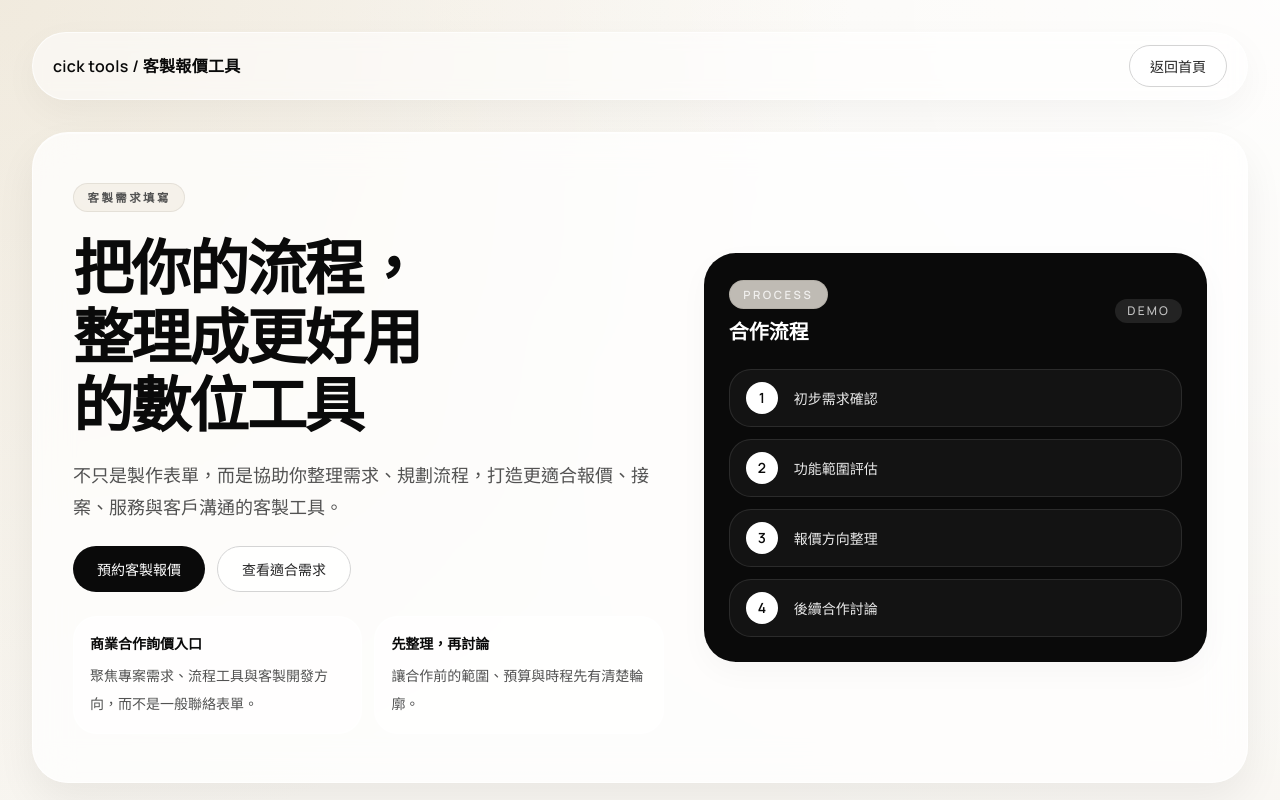
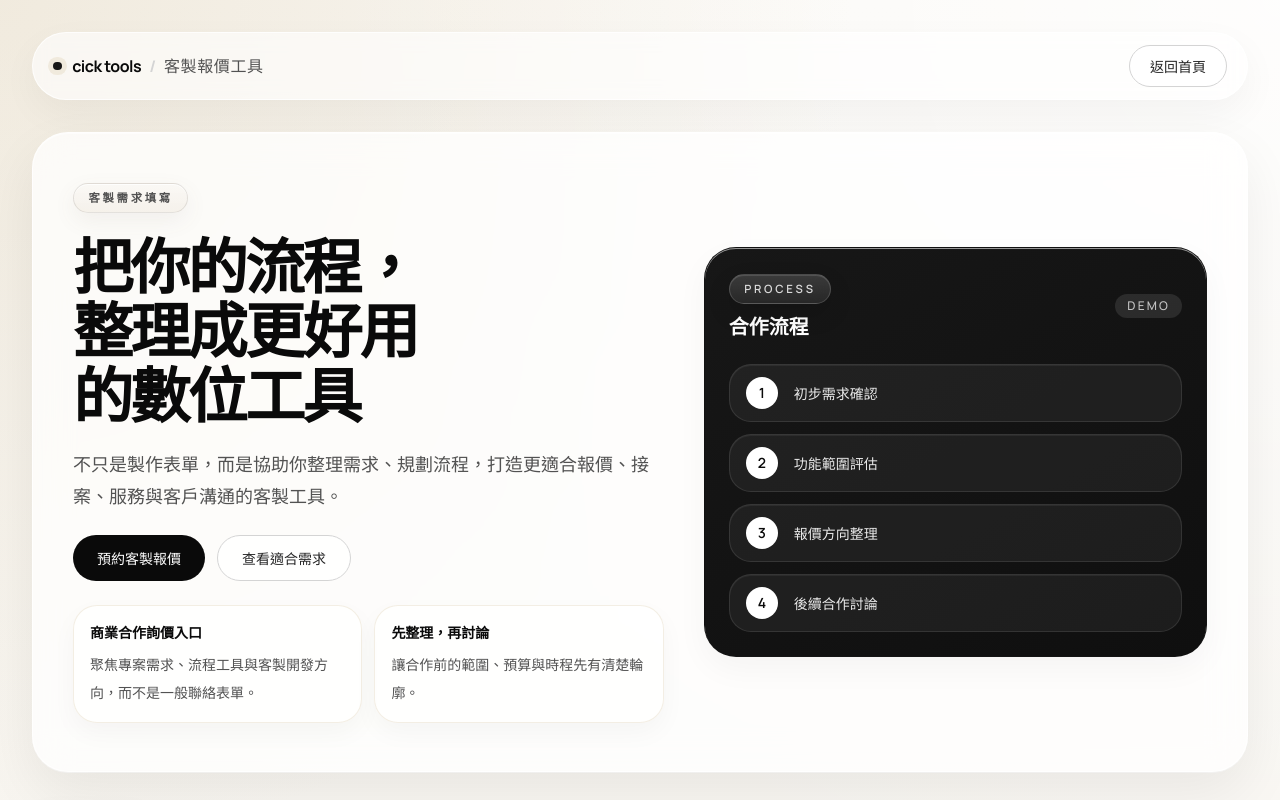
Before and after one commit to CiCK-IT/custom-quotation-tool, a Next.js app: page /inquiry in a window 1280 px wide. Shown: the top 800 px of the page. Built offline with nearby package versions, Linux system fonts and the light colour scheme.

Commit message:
Polish cick tools visual identity

```diff
--- a/app/globals.css
+++ b/app/globals.css
@@ -64,9 +64,15 @@ button {
     "Songti TC",
     serif;
   font-weight: 600;
-  line-height: 1.14;
-  letter-spacing: -0.035em;
+  line-height: 1.08;
+  letter-spacing: -0.045em;
   text-wrap: balance;
+}
+
+.hero-title {
+  max-width: 10.5ch;
+  line-height: 1.08;
+  letter-spacing: -0.045em;
 }
 
 .font-ui {
@@ -84,15 +90,18 @@ button {
   background: var(--panel);
   backdrop-filter: blur(18px);
   -webkit-backdrop-filter: blur(18px);
-  border: 1px solid rgba(255, 255, 255, 0.7);
+  border: 1px solid rgba(255, 255, 255, 0.76);
   box-shadow:
-    0 18px 40px rgba(17, 17, 17, 0.06),
+    0 22px 55px rgba(17, 17, 17, 0.065),
+    0 1px 0 rgba(255, 255, 255, 0.72),
     inset 0 1px 0 rgba(255, 255, 255, 0.55);
 }
 
 .soft-ring {
-  border: 1px solid var(--line);
-  box-shadow: 0 10px 30px rgba(17, 17, 17, 0.03);
+  border: 1px solid rgba(17, 17, 17, 0.075);
+  box-shadow:
+    0 12px 32px rgba(17, 17, 17, 0.04),
+    inset 0 1px 0 rgba(255, 255, 255, 0.55);
 }
 
 .field {
@@ -136,9 +145,9 @@ button {
   align-items: center;
   gap: 0.5rem;
   border-radius: 999px;
-  border: 1px solid rgba(109, 102, 94, 0.12);
-  background: rgba(242, 237, 229, 0.78);
-  padding: 0.5rem 0.85rem;
+  border: 1px solid rgba(109, 102, 94, 0.16);
+  background: linear-gradient(180deg, rgba(250, 248, 244, 0.88), rgba(242, 237, 229, 0.78));
+  padding: 0.52rem 0.9rem;
   font-family:
     var(--font-manrope),
     var(--font-noto-sans-tc),
@@ -148,10 +157,50 @@ button {
   font-size: 0.71rem;
   font-weight: 600;
   line-height: 1;
-  letter-spacing: 0.22em;
+  letter-spacing: 0.24em;
   text-transform: uppercase;
+  box-shadow:
+    0 8px 22px rgba(109, 102, 94, 0.08),
+    inset 0 1px 0 rgba(255, 255, 255, 0.76);
   backdrop-filter: blur(10px);
   -webkit-backdrop-filter: blur(10px);
+}
+
+.eyebrow-dark {
+  border-color: rgba(255, 255, 255, 0.16);
+  background: linear-gradient(180deg, rgba(255, 255, 255, 0.16), rgba(255, 255, 255, 0.08));
+  color: rgba(255, 255, 255, 0.82);
+  box-shadow:
+    0 10px 24px rgba(0, 0, 0, 0.14),
+    inset 0 1px 0 rgba(255, 255, 255, 0.12);
+}
+
+.brand-mark {
+  display: inline-flex;
+  align-items: center;
+  gap: 0.65rem;
+  font-family:
+    var(--font-manrope),
+    var(--font-noto-sans-tc),
+    "PingFang TC",
+    "Microsoft JhengHei",
+    sans-serif;
+  font-weight: 700;
+  letter-spacing: -0.02em;
+}
+
+.brand-dot {
+  width: 0.55rem;
+  height: 0.55rem;
+  border-radius: 999px;
+  background: #171717;
+  box-shadow: 0 0 0 5px rgba(216, 199, 165, 0.28);
+}
+
+.brand-footer-panel {
+  background:
+    linear-gradient(135deg, rgba(255, 255, 255, 0.88), rgba(242, 237, 229, 0.78)),
+    var(--panel);
 }
 
 .fade-up {
--- a/app/inquiry/page.tsx
+++ b/app/inquiry/page.tsx
@@ -135,7 +135,7 @@ export default function InquiryPage() {
               </div>
 
               <div className="space-y-4">
-                <h1 className="font-display max-w-[10.5ch] text-4xl text-neutral-950 sm:max-w-[11.5ch] sm:text-5xl lg:max-w-[12ch] lg:text-6xl">
+                <h1 className="font-display hero-title text-4xl text-neutral-950 sm:text-5xl lg:text-6xl">
                   把你的流程，整理成更好用的數位工具
                 </h1>
                 <p className="max-w-2xl text-base leading-8 text-neutral-600 sm:text-lg sm:leading-8">
@@ -159,13 +159,13 @@ export default function InquiryPage() {
               </div>
 
               <div className="grid max-w-2xl gap-3 sm:grid-cols-2">
-                <div className="rounded-[24px] border border-white/80 bg-white/65 p-4">
+                <div className="rounded-[24px] border border-[#d8c7a5]/30 bg-white/72 p-4 shadow-[0_10px_26px_rgba(17,17,17,0.035)]">
                   <p className="text-sm font-semibold text-neutral-950">商業合作詢價入口</p>
                   <p className="mt-2 text-sm leading-7 text-neutral-600">
                     聚焦專案需求、流程工具與客製開發方向，而不是一般聯絡表單。
                   </p>
                 </div>
-                <div className="rounded-[24px] border border-white/80 bg-white/65 p-4">
+                <div className="rounded-[24px] border border-[#d8c7a5]/30 bg-white/72 p-4 shadow-[0_10px_26px_rgba(17,17,17,0.035)]">
                   <p className="text-sm font-semibold text-neutral-950">先整理，再討論</p>
                   <p className="mt-2 text-sm leading-7 text-neutral-600">
                     讓合作前的範圍、預算與時程先有清楚輪廓。
@@ -174,10 +174,10 @@ export default function InquiryPage() {
               </div>
             </div>
 
-            <aside className="soft-ring rounded-[32px] bg-neutral-950 p-5 text-white shadow-[0_24px_70px_rgba(17,17,17,0.2)] sm:p-6">
+            <aside className="soft-ring rounded-[32px] border-white/10 bg-[linear-gradient(150deg,#171717_0%,#0f0f0f_100%)] p-5 text-white shadow-[0_30px_80px_rgba(17,17,17,0.26)] sm:p-6">
               <div className="mb-6 flex items-center justify-between gap-4">
                 <div>
-                  <p className="eyebrow border-white/14 bg-white/12 text-white/78">Process</p>
+                  <p className="eyebrow eyebrow-dark">Process</p>
                   <p className="mt-2 text-xl font-semibold">合作流程</p>
                 </div>
                 <span className="font-ui rounded-full bg-white/10 px-3 py-1 text-xs font-medium tracking-[0.18em] text-white/72 uppercase">
@@ -188,7 +188,7 @@ export default function InquiryPage() {
                 {processSteps.map((step, index) => (
                   <div
                     key={step}
-                    className="flex items-center gap-4 rounded-[22px] border border-white/10 bg-white/[0.04] px-4 py-3"
+                    className="flex items-center gap-4 rounded-[22px] border border-white/10 bg-white/[0.055] px-4 py-3 shadow-[inset_0_1px_0_rgba(255,255,255,0.06)]"
                   >
                     <span className="font-ui flex h-8 w-8 shrink-0 items-center justify-center rounded-full bg-white text-sm font-semibold text-neutral-950">
                       {index + 1}
@@ -218,7 +218,7 @@ export default function InquiryPage() {
             {suitableNeeds.map((need, index) => (
               <article
                 key={need.title}
-                className="soft-ring rounded-[28px] border border-white/80 bg-white/70 p-5 transition hover:-translate-y-0.5 hover:bg-white/85 hover:shadow-[0_16px_40px_rgba(17,17,17,0.06)]"
+                className="soft-ring rounded-[28px] border border-[#d8c7a5]/28 bg-white/74 p-5 transition hover:-translate-y-0.5 hover:bg-white/88 hover:shadow-[0_18px_44px_rgba(17,17,17,0.07)]"
               >
                 <div className="mb-5 flex h-10 w-10 items-center justify-center rounded-full bg-[#f2ede5] text-sm font-semibold text-neutral-950">
                   {index + 1}
@@ -380,7 +380,7 @@ export default function InquiryPage() {
                 ].map(([label, value]) => (
                   <div
                     key={label}
-                    className="rounded-[22px] border border-white/80 bg-white/70 px-4 py-3"
+                    className="rounded-[22px] border border-[#d8c7a5]/25 bg-white/74 px-4 py-3 shadow-[0_10px_24px_rgba(17,17,17,0.03)]"
                   >
                     <p className="font-ui text-xs font-medium tracking-[0.12em] text-neutral-500">{label}</p>
                     <p className="mt-1 text-sm font-semibold text-neutral-950">{value}</p>
@@ -389,20 +389,20 @@ export default function InquiryPage() {
               </div>
             </div>
 
-            <div className="soft-ring rounded-[30px] bg-[#171717] p-6 text-white shadow-[0_18px_45px_rgba(17,17,17,0.14)]">
+            <div className="soft-ring rounded-[30px] border-white/10 bg-[linear-gradient(150deg,#171717_0%,#0f0f0f_100%)] p-6 text-white shadow-[0_22px_55px_rgba(17,17,17,0.2)]">
               <p className="text-lg font-semibold">不知道怎麼描述需求也沒關係</p>
               <p className="mt-4 text-sm leading-7 text-white/70">
                 你可以先簡單描述目前遇到的流程問題，例如報價太慢、資料分散、客戶填寫不完整，後續再一起整理成適合製作的工具方向。
               </p>
             </div>
 
-            <div className="soft-ring rounded-[30px] bg-white/70 p-6">
+            <div className="soft-ring rounded-[30px] border-[#d8c7a5]/28 bg-white/74 p-6">
               <p className="text-lg font-semibold text-neutral-950">適合討論的內容</p>
               <div className="mt-4 space-y-3">
                 {inquiryFitNotes.map((note) => (
                   <p
                     key={note}
-                    className="rounded-[20px] border border-white/80 bg-white/65 px-4 py-3 text-sm leading-7 text-neutral-600"
+                    className="rounded-[20px] border border-[#d8c7a5]/22 bg-white/72 px-4 py-3 text-sm leading-7 text-neutral-600"
                   >
                     {note}
                   </p>
@@ -429,7 +429,7 @@ export default function InquiryPage() {
             {cickReasons.map((reason) => (
               <article
                 key={reason.title}
-                className="soft-ring rounded-[28px] border border-white/80 bg-white/70 p-6"
+                className="soft-ring rounded-[28px] border border-[#d8c7a5]/28 bg-white/74 p-6"
               >
                 <p className="text-lg font-semibold text-neutral-950">{reason.title}</p>
                 <p className="mt-3 text-sm leading-7 text-neutral-600">{reason.description}</p>
--- a/components/brand-footer.jsx
+++ b/components/brand-footer.jsx
@@ -1,17 +1,19 @@
 export default function BrandFooter() {
   return (
-    <footer className="glass-panel rounded-[32px] px-6 py-6 sm:px-8">
-      <div className="flex flex-col gap-5 md:flex-row md:items-end md:justify-between">
-        <div className="max-w-3xl">
+    <footer className="glass-panel brand-footer-panel overflow-hidden rounded-[34px] px-6 py-7 sm:px-8">
+      <div className="flex flex-col gap-6 md:flex-row md:items-end md:justify-between">
+        <div className="max-w-3xl border-l border-[#d8c7a5]/70 pl-5">
           <p className="eyebrow mb-2 text-neutral-500">
             cick tools
           </p>
-          <h2 className="text-xl font-semibold tracking-tight text-neutral-950">關於 cick tools</h2>
-          <p className="mt-3 text-sm leading-7 text-neutral-600">
+          <h2 className="font-display max-w-xl text-2xl text-neutral-950 sm:text-3xl">關於 cick tools</h2>
+          <p className="mt-3 max-w-2xl text-sm leading-7 text-neutral-600">
             cick tools 專注於打造高質感、實用且可延伸的客製化商業工具。希望每一個工具不只是能完成任務，也能讓流程更清楚、溝通更有效率，並呈現更好的品牌體驗。
           </p>
         </div>
-        <p className="font-ui text-sm font-medium tracking-[0.04em] text-neutral-500">Designed & built by cick tools.</p>
+        <p className="font-ui rounded-full border border-neutral-200/80 bg-white/60 px-4 py-2 text-xs font-semibold tracking-[0.16em] text-neutral-500 uppercase">
+          Designed & built by cick tools.
+        </p>
       </div>
     </footer>
   );
--- a/components/site-nav.jsx
+++ b/components/site-nav.jsx
@@ -4,10 +4,15 @@ export default function SiteNav({ actionHref = "/", actionLabel = "返回首頁"
   return (
     <nav
       aria-label="網站導覽"
-      className="flex flex-col gap-3 rounded-full border border-white/70 bg-white/55 px-4 py-3 shadow-[0_12px_36px_rgba(17,17,17,0.04)] backdrop-blur sm:flex-row sm:items-center sm:justify-between sm:px-5"
+      className="flex flex-col gap-3 rounded-full border border-white/75 bg-white/60 px-4 py-3 shadow-[0_14px_38px_rgba(17,17,17,0.045)] backdrop-blur sm:flex-row sm:items-center sm:justify-between sm:px-5"
     >
-      <Link href="/" className="font-ui text-sm font-semibold tracking-[0.02em] text-neutral-950 sm:text-base">
-        cick tools / 客製報價工具
+      <Link href="/" className="brand-mark text-sm text-neutral-950 sm:text-base">
+        <span className="brand-dot" aria-hidden="true" />
+        <span>
+          <span className="font-ui tracking-[-0.03em]">cick tools</span>
+          <span className="mx-2 text-neutral-300">/</span>
+          <span className="font-medium tracking-[0.04em] text-neutral-600">客製報價工具</span>
+        </span>
       </Link>
       <Link
         href={actionHref}
```
Also changed, not shown: components/quote-generator.jsx (+11 -11 lines).
